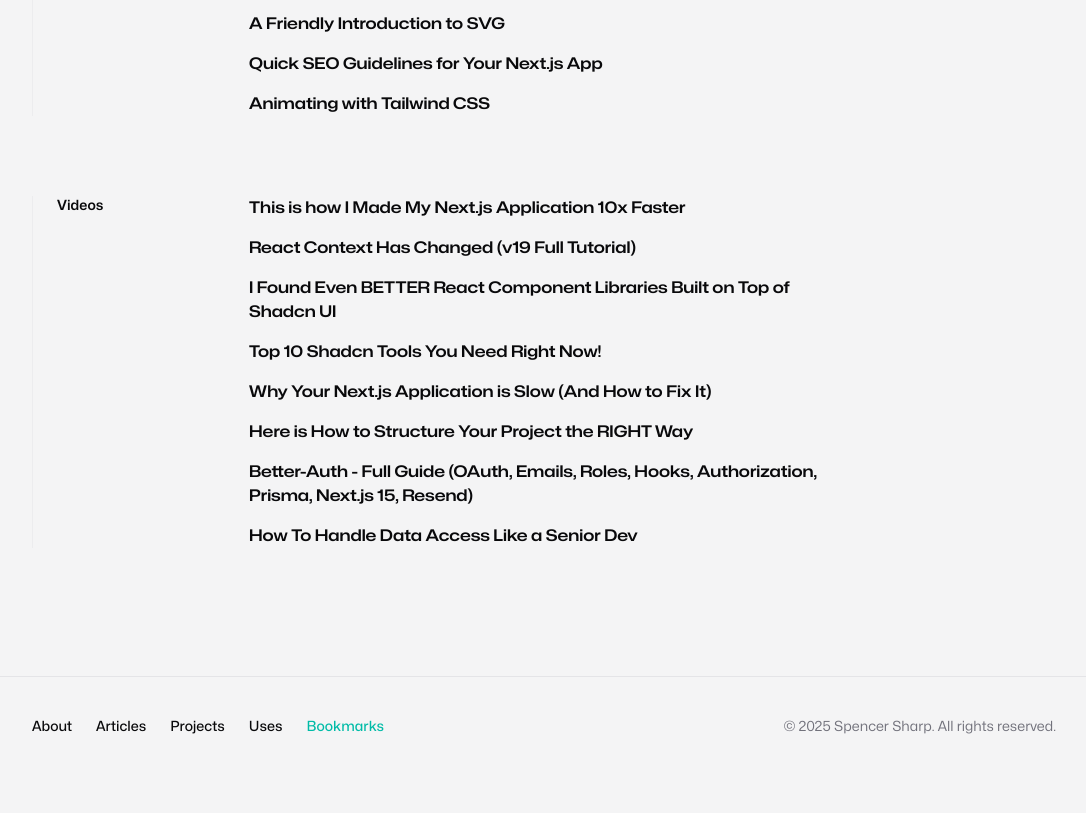
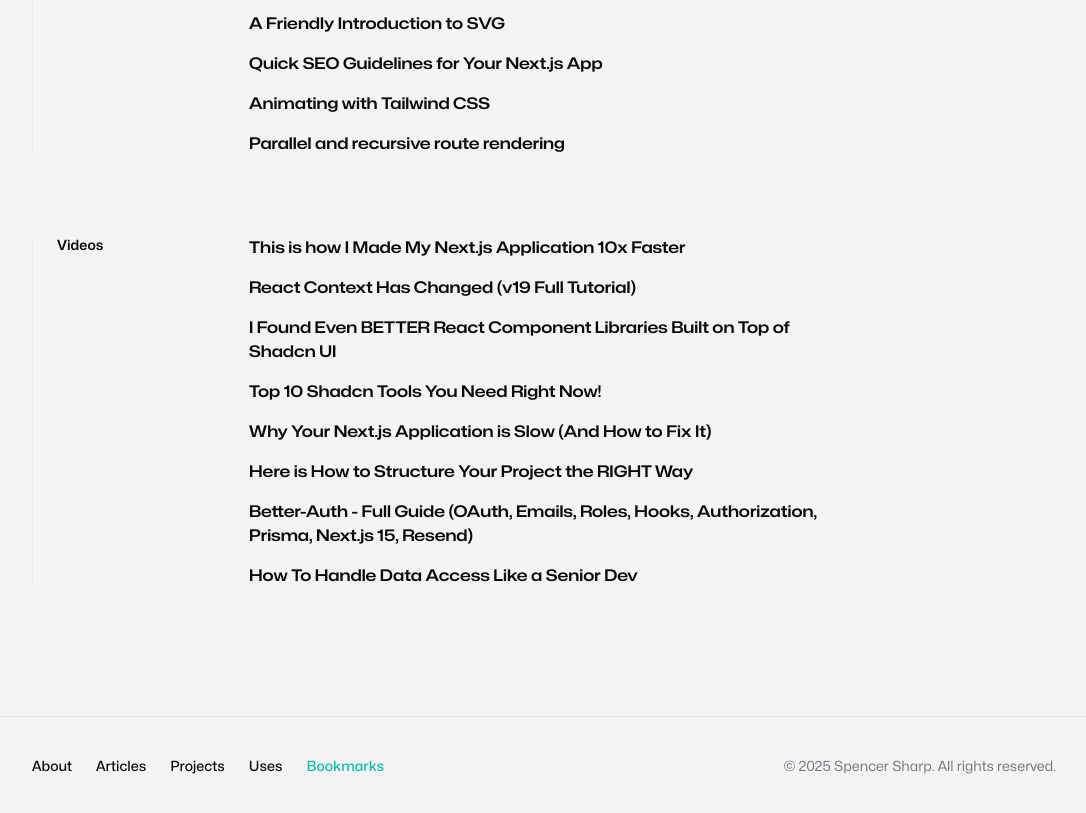
Before and after one commit to fikrirakala/spotlight, a Next.js app: page /bookmarks in a window 1280 px wide. Shown: the part 900-1713 px from the top of the page, without its empty margins (96-1182 px from the left). Built offline with nearby package versions, Linux system fonts and the light colour scheme.

Commit message:
Update Bookmarks

```diff
--- a/src/app/bookmarks/sections/articles.mdx
+++ b/src/app/bookmarks/sections/articles.mdx
@@ -14,4 +14,7 @@
   <BookmarkLink href="https://motion.dev/docs/react-tailwind">
     Animating with Tailwind CSS
   </BookmarkLink>
+  <BookmarkLink href="https://twofoldframework.com/blog/parallel-and-recursive-route-rendering-with-rsc">
+    Parallel and recursive route rendering
+  </BookmarkLink>
 </Bookmarks>
```
